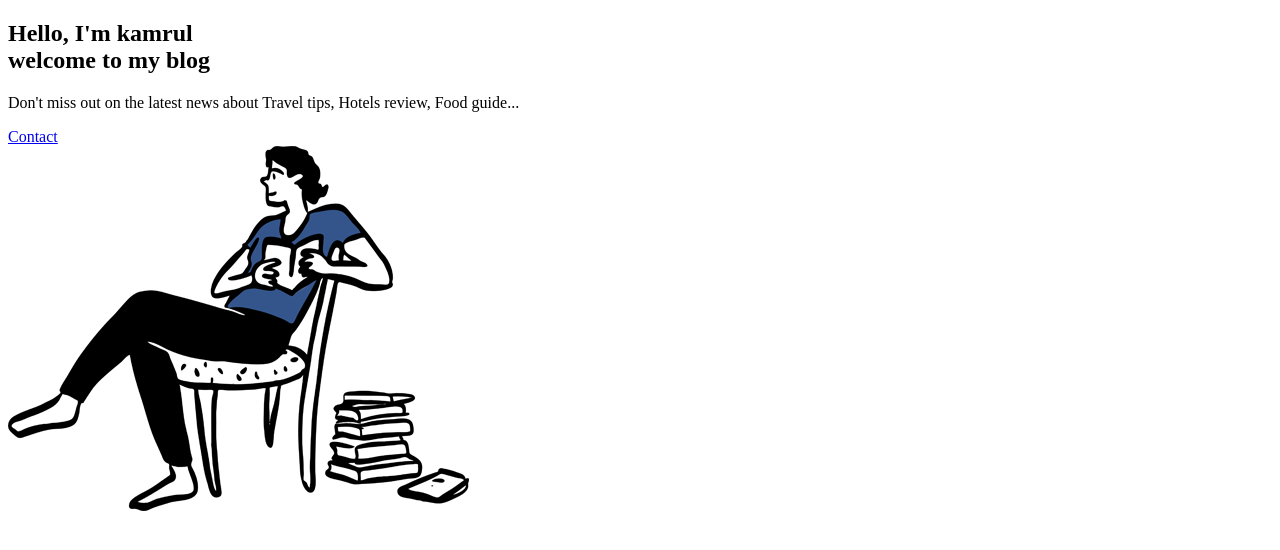
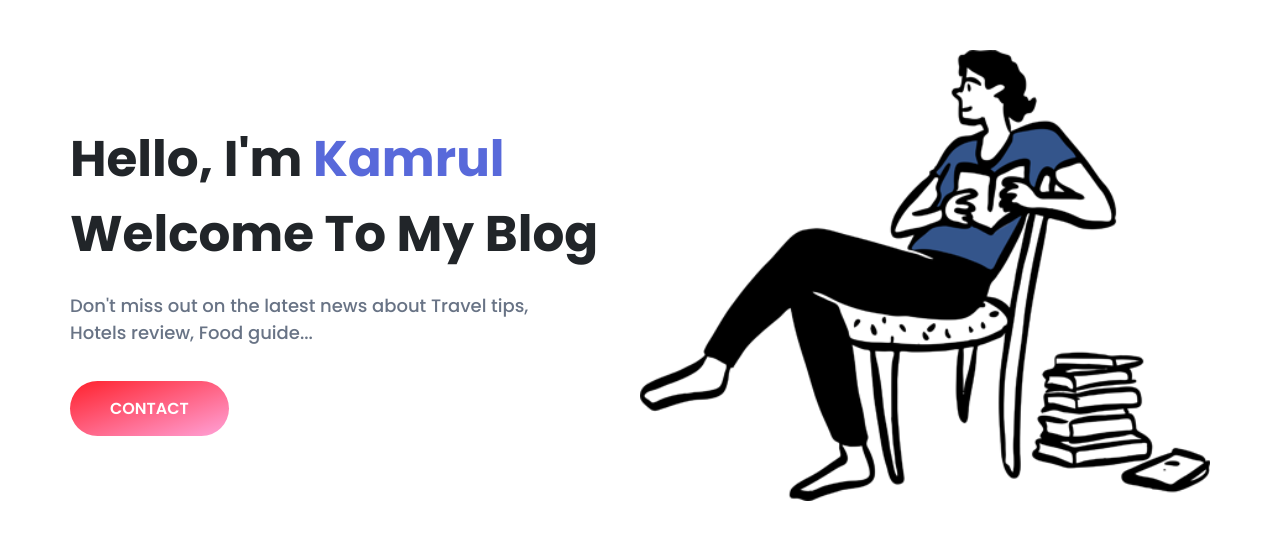
Before and after one commit to kamrulcoder/food-network, a plain HTML site: page index.html in a window 1280 px wide. Drawn offline with Linux system fonts and the light colour scheme.

Commit message:
hero-section-conplete

```diff
--- a/index.html
+++ b/index.html
@@ -1,19 +1,31 @@
 <!DOCTYPE html>
 <html lang="en">
+
 <head>
     <meta charset="UTF-8">
     <meta http-equiv="X-UA-Compatible" content="IE=edge">
     <meta name="viewport" content="width=device-width, initial-scale=1.0">
-    <title>food  Network </title>
+    <title>food Network </title>
+
+
+    <!-- google font-link  -->
+    <link rel="preconnect" href="https://fonts.googleapis.com">
+    <link rel="preconnect" href="https://fonts.gstatic.com" crossorigin>
+    <link
+        href="https://fonts.googleapis.com/css2?family=Poppins:ital,wght@0,300;0,400;0,500;0,600;0,700;0,800;0,900;1,300;1,400;1,500;1,600;1,700;1,800;1,900&display=swap"
+        rel="stylesheet">
+
+    <link rel="stylesheet" href="style.css">
 </head>
+
 <body>
 
     <section class="hero-area">
         <div class="container">
             <div class="hero-wrapper">
                 <div class="hero-content">
-                    <h2>Hello, I'm kamrul  <br> welcome to my blog  </h2>
-                    <p>Don't miss out on the latest news about Travel tips, Hotels review, Food guide... </p>
+                    <h2>Hello, I'm  <span>kamrul</span>  <br> welcome to my blog </h2>
+                    <p>Don't miss out on the latest news about Travel tips,  <br> Hotels review, Food guide... </p>
                     <div class="contact-btn">
                         <a href="#">Contact</a>
                     </div>
@@ -26,4 +38,5 @@
     </section>
 
 </body>
+
 </html>
--- a/style.css
+++ b/style.css
@@ -0,0 +1,81 @@
+*{
+    margin: 0;
+    padding: 0;
+    box-sizing:  border-box;
+}
+
+body {
+    font-family: 'Poppins', sans-serif;
+    font-size: 16px;
+    background: #FFF;
+}
+
+.container {
+    width: 1140px;
+    margin: auto;
+}
+
+
+/* hero-area-start  */
+.hero-area  {
+    padding: 50px 0;
+}
+
+.hero-wrapper {
+    display: flex;
+    justify-content: space-around;
+    align-items: center;
+}
+
+.hero-wrapper .hero-content {
+    width: 50%;
+}
+
+.hero-wrapper .hero-content  h2 {
+    font-size: 50px;
+    font-weight: 700;
+    color: #212529;
+    text-transform: capitalize;
+    margin-bottom: 20px;
+}
+
+.hero-wrapper .hero-content  h2 span {
+    color: #5869DA;
+
+}
+
+.hero-wrapper .hero-content p  {
+     font-size: 18px;
+     font-weight: 500;
+     color: #687385;
+}
+
+.hero-wrapper .hero-img {
+    width: 50%;
+}
+
+.hero-wrapper .hero-img  img {
+    display: inline-block;
+    width: 100%;
+}
+
+.hero-area  .contact-btn  {
+    margin-top: 35px ;
+}
+
+
+.hero-area  .contact-btn a {
+    display: inline-block;
+    background: linear-gradient(to bottom right, #ff0000 -26%, #ff99cc 93%);
+    padding: 15px 40px ;
+    color: #FFF;
+    font-weight: 600;
+    text-decoration: none;
+    text-transform: uppercase;
+    border-radius: 36px;
+
+
+}
+
+
+/* hero-area-end   */
```
